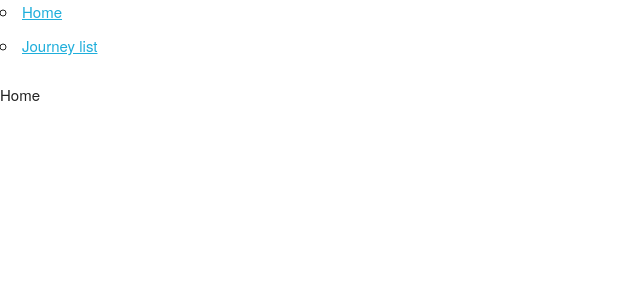
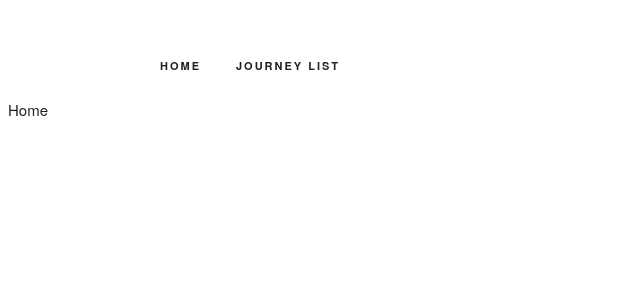
Before and after one commit to sami-alt/solitadev-pre, a React (Create React App) app in the folder Frontend/: page / in a window 1280 px wide. Shown: the top 300 px of the page, without its empty margins (0-640 px from the left). Built offline with nearby package versions, Linux system fonts and the light colour scheme.

Commit message:
Enhance styling of the navbar

```diff
--- a/Frontend/src/App.js
+++ b/Frontend/src/App.js
@@ -1,3 +1,4 @@
+import './app.css'
 import React from 'react'
 import { Routes, Route, Link } from 'react-router-dom'
 import Home from './views/Home'
@@ -5,16 +6,18 @@ import JourneyList from './views/JourneyList'
 
 function App() {
   return (
-    <div className='app'>
-      <nav>
-        <ul>
-          <li>
-            <Link to='/'>Home</Link>
-          </li>
-          <li>
-            <Link to='/journeys'>Journey list</Link>
-          </li>
-        </ul>
+    <div className='app-root-container'>
+      <nav className='navbar'>
+        <div className='container'>
+            <ul className='navbar-list'>
+                <li className='navbar-item'>
+                    <Link to='/' className='navbar-link'>Home</Link>
+                </li>
+                <li className='navbar-item'>
+                    <Link to='/journeys' className='navbar-link'>Journey list</Link>
+                </li>
+            </ul>
+        </div>
       </nav>
 
       <Routes>
--- /dev/null
+++ b/Frontend/src/app.css
@@ -0,0 +1,25 @@
+.app-root-container {
+    padding: 8px;
+}
+
+.navbar-item {
+    list-style: none;
+    position: relative;
+    float: left;
+    margin-bottom: 0;
+}
+
+.navbar-link {
+    text-transform: uppercase;
+    font-size: 11px;
+    font-weight: 600;
+    letter-spacing: .2rem;
+    margin-right: 35px;
+    text-decoration: none;
+    line-height: 6.5rem;
+    color: #222;
+}
+
+.navbar-link.active {
+    text-decoration: underline;
+}
```
